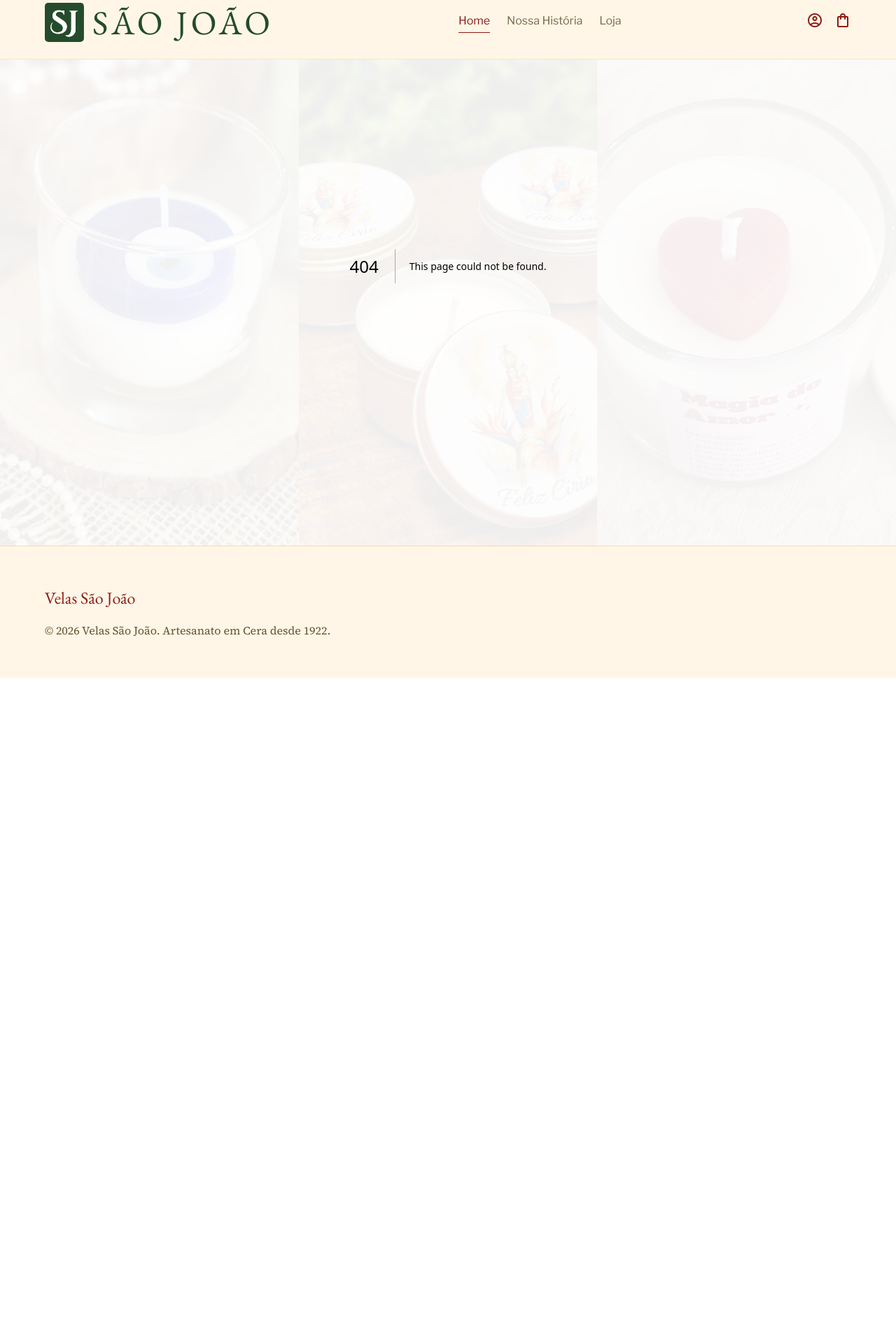
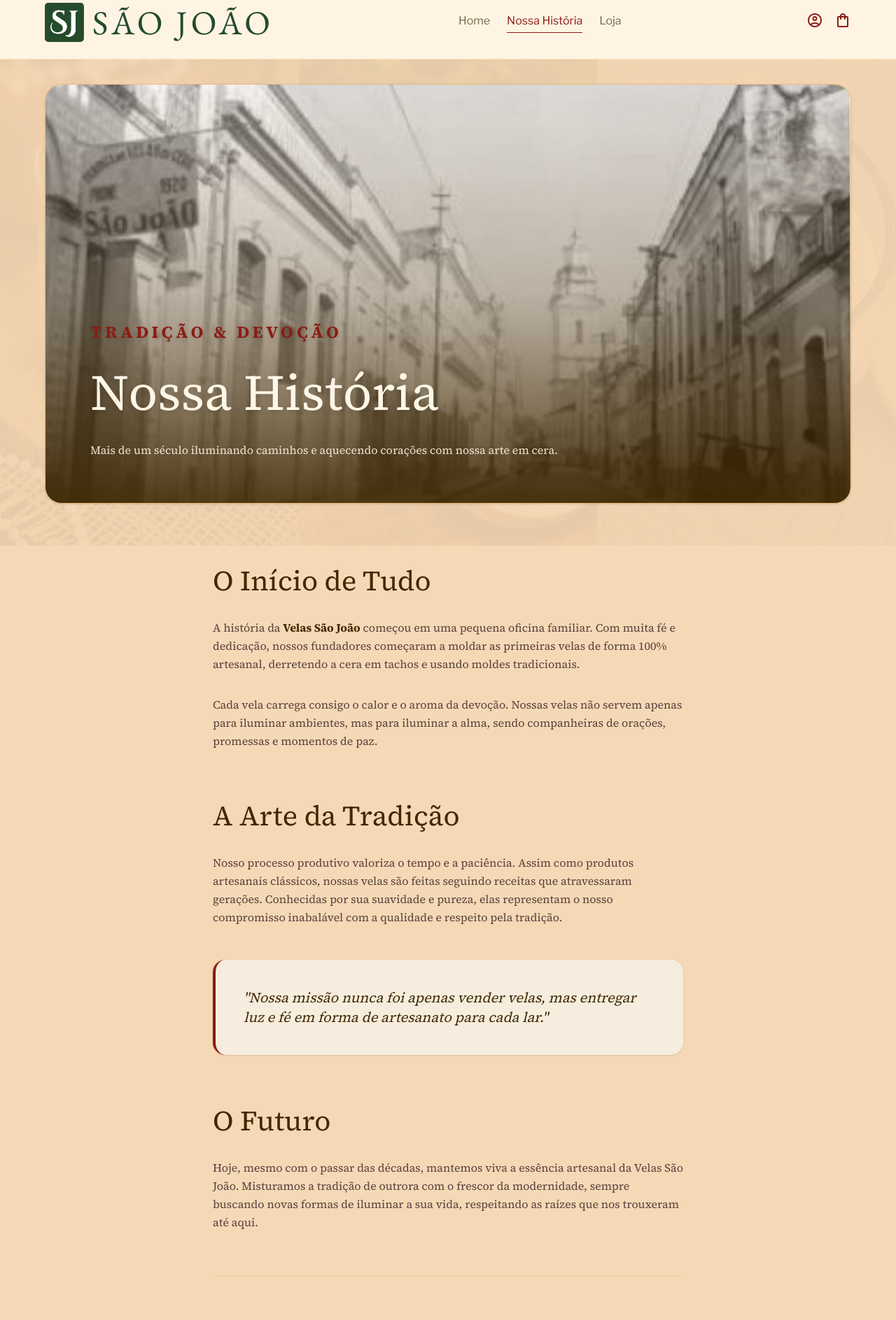
Before and after one commit to Half212/frontend-veleas, a Next.js app: page /historia in a window 1280 px wide. Before the commit this address had no page. Shown: the part 20-1907 px from the top of the page at 70% size. Before the commit the page ends 989 px from the top, so only its background shows below. Built offline with nearby package versions, Linux system fonts and the light colour scheme.

Commit message:
feat: initialize project layout with global navigation, styling, and homepage sections

```diff
--- /dev/null
+++ b/app/historia/page.tsx
@@ -0,0 +1,62 @@
+import Image from 'next/image';
+import Link from 'next/link';
+
+export default function HistoriaPage() {
+  return (
+    <main className="flex-grow pt-[120px] md:pt-[140px] pb-24">
+      {/* Hero Section */}
+      <section className="px-margin-mobile md:px-margin-desktop max-w-max-width mx-auto mb-[80px]">
+        <div className="relative h-[400px] md:h-[600px] rounded-[24px] overflow-hidden border border-golden-honey/40 shadow-sm">
+          <Image
+            fill
+            src="/images/nossahistoria.jpeg"
+            alt="Nossa História - Velas São João"
+            className="object-cover opacity-90"
+          />
+          <div className="absolute inset-0 bg-gradient-to-t from-deep-earth/90 via-deep-earth/30 to-transparent"></div>
+          <div className="absolute bottom-0 left-0 p-8 md:p-16 w-full">
+            <span className="text-xl md:text-2xl font-bold text-heritage-red uppercase tracking-[0.2em] mb-4 block drop-shadow-md">Tradição & Devoção</span>
+            <h1 className="font-display-xl text-[48px] md:text-[72px] text-wax-cream mb-4 drop-shadow-md">Nossa História</h1>
+            <p className="font-body-lg text-wax-cream/90 max-w-2xl">Mais de um século iluminando caminhos e aquecendo corações com nossa arte em cera.</p>
+          </div>
+        </div>
+      </section>
+
+      {/* Content Section */}
+      <section className="px-margin-mobile md:px-margin-desktop max-w-[800px] mx-auto mb-[128px]">
+        <div>
+          <h2 className="font-display-md text-[32px] md:text-[40px] text-deep-earth mb-6">O Início de Tudo</h2>
+          <p className="font-body-lg text-on-surface-variant mb-8 leading-relaxed">
+            A história da <strong className="text-deep-earth">Velas São João</strong> começou em uma pequena oficina familiar. Com muita fé e dedicação, nossos fundadores começaram a moldar as primeiras velas de forma 100% artesanal, derretendo a cera em tachos e usando moldes tradicionais.
+          </p>
+          <p className="font-body-lg text-on-surface-variant mb-8 leading-relaxed">
+            Cada vela carrega consigo o calor e o aroma da devoção. Nossas velas não servem apenas para iluminar ambientes, mas para iluminar a alma, sendo companheiras de orações, promessas e momentos de paz.
+          </p>
+
+          <h2 className="font-display-md text-[32px] md:text-[40px] text-deep-earth mb-6 mt-16">A Arte da Tradição</h2>
+          <p className="font-body-lg text-on-surface-variant mb-8 leading-relaxed">
+            Nosso processo produtivo valoriza o tempo e a paciência. Assim como produtos artesanais clássicos, nossas velas são feitas seguindo receitas que atravessaram gerações. Conhecidas por sua suavidade e pureza, elas representam o nosso compromisso inabalável com a qualidade e respeito pela tradição.
+          </p>
+
+          <div className="bg-surface-container p-8 md:p-10 rounded-[18px] border-l-4 border-heritage-red my-12 shadow-sm">
+            <p className="font-body-lg text-deep-earth italic text-lg md:text-xl">
+              "Nossa missão nunca foi apenas vender velas, mas entregar luz e fé em forma de artesanato para cada lar."
+            </p>
+          </div>
+
+          <h2 className="font-display-md text-[32px] md:text-[40px] text-deep-earth mb-6 mt-16">O Futuro</h2>
+          <p className="font-body-lg text-on-surface-variant mb-12 leading-relaxed">
+            Hoje, mesmo com o passar das décadas, mantemos viva a essência artesanal da Velas São João. Misturamos a tradição de outrora com o frescor da modernidade, sempre buscando novas formas de iluminar a sua vida, respeitando as raízes que nos trouxeram até aqui.
+          </p>
+        </div>
+
+        <div className="text-center mt-16 border-t border-golden-honey/20 pt-16">
+          <Link href="/" className="inline-flex items-center gap-3 bg-heritage-red text-wax-cream px-8 py-4 rounded-full hover:bg-primary-container transition-all transform hover:scale-105 font-label-lg tracking-widest shadow-md">
+            Ver Nossas Coleções
+            <span className="material-symbols-outlined">arrow_forward</span>
+          </Link>
+        </div>
+      </section>
+    </main>
+  );
+}
--- a/app/layout.tsx
+++ b/app/layout.tsx
@@ -2,6 +2,7 @@ import type { Metadata } from "next";
 import { EB_Garamond, Libre_Franklin, Source_Serif_4 } from "next/font/google";
 import Link from "next/link";
 import Image from "next/image";
+import NavLinks from "@/components/NavLinks";
 import "./globals.css";
 
 const ebGaramond = EB_Garamond({
@@ -38,13 +39,12 @@ export default function RootLayout({
 }>) {
   return (
     <html lang="pt-BR">
-      <head>
+      <body className={`${ebGaramond.variable} ${libreFranklin.variable} ${sourceSerif4.variable} bg-background text-on-background min-h-screen flex flex-col font-body-md relative`}>
         <link
+          rel="stylesheet"
           href="https://fonts.googleapis.com/css2?family=Material+Symbols+Outlined:wght,FILL@100..700,0..1&display=swap"
-          rel="stylesheet"
+          precedence="default"
         />
-      </head>
-      <body className={`${ebGaramond.variable} ${libreFranklin.variable} ${sourceSerif4.variable} bg-background text-on-background min-h-screen flex flex-col font-body-md relative`}>
 
         {/* Fundo Dinâmico com Imagens Mescladas */}
         <div className="fixed inset-0 z-[-1] pointer-events-none opacity-10 mix-blend-multiply flex flex-col md:flex-row">
@@ -77,10 +77,7 @@ export default function RootLayout({
             </div>
 
             <div className="w-full md:w-auto md:flex md:order-2 flex justify-center gap-6 mt-4 md:mt-0 overflow-x-auto">
-              <Link href="/" className="font-label-lg text-[14px] md:text-[16px] text-heritage-red border-b border-heritage-red pb-1 whitespace-nowrap">Home</Link>
-              <Link href="/historia" className="font-label-lg text-[14px] md:text-[16px] text-deep-earth/70 hover:text-heritage-red transition-colors duration-300 whitespace-nowrap">Nossa História</Link>
-              <Link href="/loja" className="font-label-lg text-[14px] md:text-[16px] text-deep-earth/70 hover:text-heritage-red transition-colors duration-300 whitespace-nowrap">Loja</Link>
-
+              <NavLinks />
             </div>
           </div>
         </nav>
--- a/app/page.tsx
+++ b/app/page.tsx
@@ -1,5 +1,6 @@
 import ProductCarousel from '@/components/productCarousel';
 import Image from 'next/image';
+import Link from 'next/link';
 
 export default function Home() {
   return (
@@ -85,9 +86,9 @@ export default function Home() {
               <p className="font-body-lg text-on-surface-variant mb-6 leading-relaxed">
                 A história da Velas São João começa numa pequena oficina, onde o calor da cera derretida se misturava ao aroma de devoção. Por gerações, mantemos o compromisso com o fazer manual.
               </p>
-              <a href="#" className="inline-flex items-center text-heritage-red font-label-lg uppercase tracking-widest hover:text-primary-container transition-colors">
+              <Link href="/historia" className="inline-flex items-center text-heritage-red font-label-lg uppercase tracking-widest hover:text-primary-container transition-colors">
                 Ler nossa história completa <span className="material-symbols-outlined ml-2 text-[18px]">menu_book</span>
-              </a>
+              </Link>
             </div>
           </div>
 
--- /dev/null
+++ b/components/NavLinks.tsx
@@ -0,0 +1,36 @@
+'use client';
+
+import Link from 'next/link';
+import { usePathname } from 'next/navigation';
+
+export default function NavLinks() {
+  const pathname = usePathname();
+
+  const links = [
+    { name: 'Home', href: '/' },
+    { name: 'Nossa História', href: '/historia' },
+    { name: 'Loja', href: '/loja' },
+  ];
+
+  return (
+    <>
+      {links.map((link) => {
+        const isActive = pathname === link.href;
+
+        return (
+          <Link
+            key={link.href}
+            href={link.href}
+            className={`font-label-lg text-[14px] md:text-[16px] whitespace-nowrap pb-1 transition-colors duration-300 ${
+              isActive
+                ? 'text-heritage-red border-b border-heritage-red'
+                : 'text-deep-earth/70 hover:text-heritage-red'
+            }`}
+          >
+            {link.name}
+          </Link>
+        );
+      })}
+    </>
+  );
+}
```
